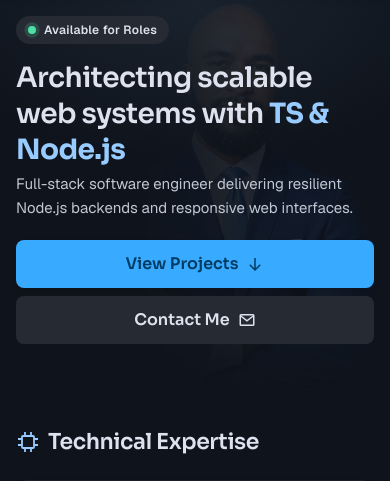
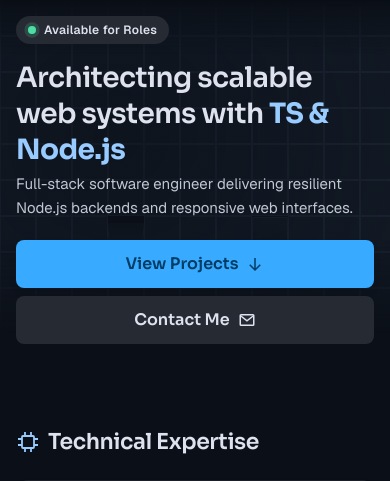
Before and after one commit to southnick225/portfolio_resurrection, a Node server app: page / in a window 390 px wide. Shown: the part 64-545 px from the top of the page. Run offline with Node 20, Linux system fonts and the light colour scheme.

Commit message:
Merge pull request #1 from southnick225/feature/hero-grid-animation
feat(animated grid):implement animate grid background on homepage

```diff
--- /dev/null
+++ b/src/public/css/hero-grid.css
@@ -0,0 +1,64 @@
+.hero-grid {
+  /* Visual configuration; timing and density live in hero-grid.js. */
+  --tile-size: 44px;
+  --tile-surface: #141c28;
+  --tile-border: rgb(43 58 76 / 42%);
+  --tile-accent: #0f97ff;
+  --tile-highlight: #38aaff;
+  --accent-opacity: 0.18;
+  position: absolute;
+  z-index: 0;
+  inset: 0 auto 0 0;
+  width: 50%;
+  overflow: hidden;
+  pointer-events: none;
+  background: #0b1018;
+  mask-image:
+    linear-gradient(to bottom, transparent 0%, #000 14%, #000 60%, transparent 84%),
+    linear-gradient(to right, #000 0%, #000 55%, transparent 100%);
+  mask-composite: intersect;
+}
+.hero-grid::after {
+  content: "";
+  position: absolute;
+  inset: 0;
+  background: radial-gradient(ellipse at 30% 35%, rgb(11 16 24 / 64%), rgb(11 16 24 / 16%));
+}
+.hero-grid-tiles {
+  display: grid;
+  grid-template-columns: repeat(var(--grid-columns), var(--tile-size));
+  grid-auto-rows: var(--tile-size);
+}
+.hero-grid-tile { perspective: 280px; background: #0b1018; }
+.hero-grid-flap {
+  position: relative;
+  display: block;
+  width: 100%;
+  height: 100%;
+  border: 1px solid var(--tile-border);
+  background: var(--tile-surface);
+  transform-style: preserve-3d;
+}
+.hero-grid-flap::before,
+.hero-grid-flap::after { content: ""; position: absolute; inset: 0; opacity: 0; }
+.hero-grid-flap::before { background: linear-gradient(var(--tile-highlight), var(--tile-accent)); }
+.hero-grid-flap::after { background: linear-gradient(to bottom, transparent, #000); }
+.hero-grid-flap.is-flipping { animation: hero-grid-flip var(--flip-duration) cubic-bezier(.45, 0, .55, 1) both; }
+.hero-grid-flap.is-flipping::after { animation: hero-grid-shade var(--flip-duration) ease-in-out both; }
+.hero-grid-flap.is-accent::before { animation: hero-grid-accent var(--flip-duration) ease-in-out both; }
+@keyframes hero-grid-flip {
+  0% { transform: rotateX(0deg); }
+  100% { transform: rotateX(-360deg); }
+}
+@keyframes hero-grid-shade { 0%, 50%, 100% { opacity: 0; } 33%, 67% { opacity: .4; } }
+@keyframes hero-grid-accent { 0%, 100% { opacity: 0; } 50% { opacity: var(--accent-opacity); } }
+@media (max-width: 767px) {
+  .hero-grid {
+    --tile-size: 36px;
+    width: 100%;
+    mask-image: linear-gradient(to bottom, transparent 0%, #000 14%, #000 60%, transparent 84%);
+  }
+}
+@media (prefers-reduced-motion: reduce) {
+  .hero-grid-flap, .hero-grid-flap::before, .hero-grid-flap::after { animation: none !important; }
+}
--- a/src/public/css/homepage.css
+++ b/src/public/css/homepage.css
@@ -5,19 +5,12 @@
   margin-inline: auto;
   padding: 64px 24px 112px;
 }
-.hero::before {
-  content: "";
-  position: absolute;
-  z-index: -1;
-  inset: 0;
-  pointer-events: none;
-  background: radial-gradient(ellipse 40% 45% at 50% 20%, rgb(152 203 255 / 7%), transparent);
-}
-.hero-content { max-width: 896px; }
+.homepage { background: var(--color-background); }
+.hero-content { position: relative; z-index: 1; max-width: 896px; }
 .hero::after {
   content: "";
   position: absolute;
-  z-index: -1;
+  z-index: 0;
   inset: 0 0 0 auto;
   width: 45%;
   pointer-events: none;
@@ -89,8 +82,7 @@
 
 @media (max-width: 767px) {
   .hero { padding: 16px 16px 32px; }
-  .hero::after { width: 65%; opacity: 0.12; }
-  .hero::before { background: radial-gradient(ellipse 70% 40% at 50% 0%, rgb(152 203 255 / 8%), transparent); }
+  .hero::after { display: none; }
   .hero-wide-copy, .hero-desktop-copy { display: none; }
   .hero-mobile-copy { display: inline; }
   .hero-status { padding-inline: 12px; margin-bottom: 16px; font-weight: 600; }
--- /dev/null
+++ b/src/public/js/hero-grid.js
@@ -0,0 +1,128 @@
+// Timing in milliseconds. Only a handful of tiles move at any one time.
+const CONFIG = Object.freeze({
+  intervalMin: 160,
+  intervalMax: 320,
+  durationMin: 1000,
+  durationMax: 1500,
+  cooldown: 6000,
+  groupChance: 0.35,
+  accentChance: 0.24,
+  maxActive: 8,
+});
+const randomBetween = (min, max) => min + Math.random() * (max - min);
+
+export function createHeroGrid(element) {
+  const motion = matchMedia('(prefers-reduced-motion: reduce)');
+  const grid = document.createElement('div');
+  grid.className = 'hero-grid-tiles';
+  element.append(grid);
+  let tiles = [];
+  let columns = 0;
+  let rows = 0;
+  let tileSize = 0;
+  let timer;
+  let visible = true;
+  let destroyed = false;
+  const active = new Map();
+  const canAnimate = () => !destroyed && visible && !document.hidden && !motion.matches;
+
+  function stop() {
+    clearTimeout(timer);
+    active.forEach((timeout, flap) => {
+      clearTimeout(timeout);
+      flap.classList.remove('is-flipping', 'is-accent');
+    });
+    active.clear();
+  }
+
+  function resize() {
+    const size = parseFloat(getComputedStyle(element).getPropertyValue('--tile-size'));
+    const nextColumns = Math.ceil(element.clientWidth / size);
+    const nextRows = Math.ceil(element.clientHeight / size);
+    if (nextColumns === columns && nextRows === rows && size === tileSize) return;
+    stop();
+    columns = nextColumns;
+    rows = nextRows;
+    tileSize = size;
+    grid.style.setProperty('--grid-columns', columns);
+    const fragment = document.createDocumentFragment();
+    tiles = Array.from({ length: columns * rows }, () => {
+      const tile = document.createElement('span');
+      tile.className = 'hero-grid-tile';
+      const flap = document.createElement('span');
+      flap.className = 'hero-grid-flap';
+      tile.append(flap);
+      fragment.append(tile);
+      return { flap, lastFlip: -Infinity };
+    });
+    grid.replaceChildren(fragment);
+    schedule();
+  }
+
+  function flip(index) {
+    const tile = tiles[index];
+    const now = performance.now();
+    // The masked lower rows never animate.
+    if (!tile || index / columns >= rows * 0.8 || active.size >= CONFIG.maxActive ||
+        active.has(tile.flap) || now - tile.lastFlip < CONFIG.cooldown) return;
+    tile.lastFlip = now;
+    const duration = randomBetween(CONFIG.durationMin, CONFIG.durationMax);
+    tile.flap.style.setProperty('--flip-duration', `${duration}ms`);
+    tile.flap.classList.toggle('is-accent', Math.random() < CONFIG.accentChance);
+    tile.flap.classList.add('is-flipping');
+    active.set(tile.flap, setTimeout(() => {
+      tile.flap.classList.remove('is-flipping', 'is-accent');
+      active.delete(tile.flap);
+    }, duration + 50));
+  }
+
+  function schedule() {
+    clearTimeout(timer);
+    if (!canAnimate() || !tiles.length) return;
+    timer = setTimeout(() => {
+      const index = Math.floor(Math.random() * columns * Math.max(1, Math.floor(rows * 0.8)));
+      flip(index);
+      if (Math.random() < CONFIG.groupChance) {
+        const neighbors = [index - columns, index + columns];
+        if (index % columns > 0) neighbors.push(index - 1);
+        if (index % columns < columns - 1) neighbors.push(index + 1);
+        flip(neighbors[Math.floor(Math.random() * neighbors.length)]);
+      }
+      schedule();
+    }, randomBetween(CONFIG.intervalMin, CONFIG.intervalMax));
+  }
+
+  function sync() { stop(); schedule(); }
+  const resizeObserver = new ResizeObserver(resize);
+  resizeObserver.observe(element);
+  const intersectionObserver = new IntersectionObserver(([entry]) => {
+    visible = entry.isIntersecting;
+    sync();
+  });
+  intersectionObserver.observe(element);
+  motion.addEventListener('change', sync);
+  document.addEventListener('visibilitychange', sync);
+  resize();
+
+  return function destroy() {
+    destroyed = true;
+    stop();
+    resizeObserver.disconnect();
+    intersectionObserver.disconnect();
+    motion.removeEventListener('change', sync);
+    document.removeEventListener('visibilitychange', sync);
+    grid.remove();
+  };
+}
+
+let cleanups = [];
+function mount() {
+  if (cleanups.length || !window.ResizeObserver || !window.IntersectionObserver) return;
+  cleanups = [...document.querySelectorAll('[data-hero-grid]')].map(createHeroGrid);
+}
+window.addEventListener('pagehide', () => {
+  cleanups.forEach((destroy) => destroy());
+  cleanups = [];
+});
+window.addEventListener('pageshow', mount);
+mount();
--- a/src/views/pages/homepage.ejs
+++ b/src/views/pages/homepage.ejs
@@ -13,12 +13,15 @@
     <link rel="stylesheet" href="/css/header.css">
     <link rel="stylesheet" href="/css/homepage.css">
     <link rel="stylesheet" href="/css/footer.css">
+    <link rel="stylesheet" href="/css/hero-grid.css">
+    <script src="/js/hero-grid.js" type="module"></script>
     <script src="/js/header.js" defer></script>
 </head>
-<body>
+<body class="homepage">
     <%- include('../partials/header') %>
     <main>
         <section class="hero" aria-labelledby="hero-heading">
+            <div class="hero-grid" data-hero-grid aria-hidden="true"></div>
             <div class="hero-content">
                 <div class="hero-status">
                     <span class="hero-status-dot" aria-hidden="true"></span>
```
Also changed, not shown: docs/architecture.md (+8 -0 lines).
